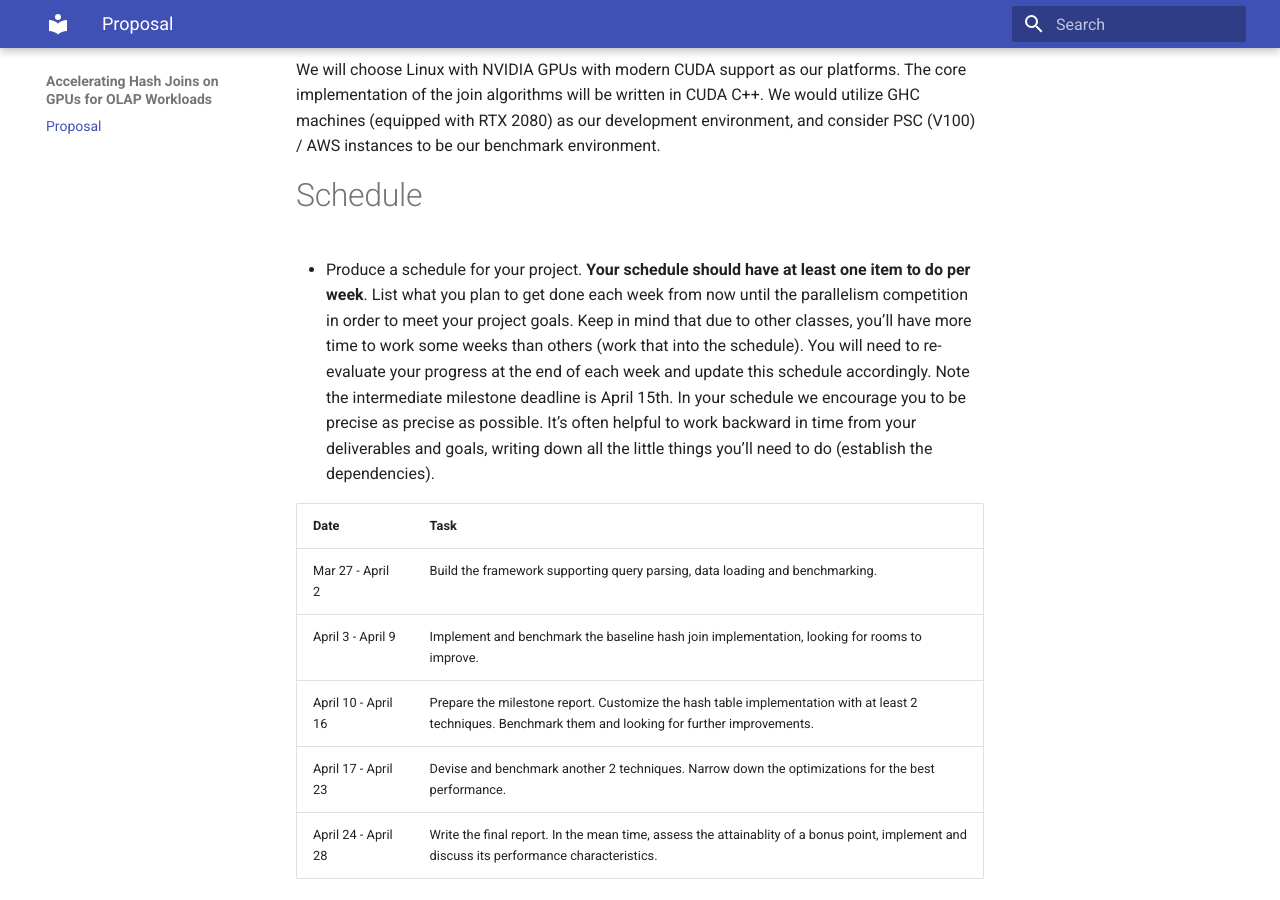
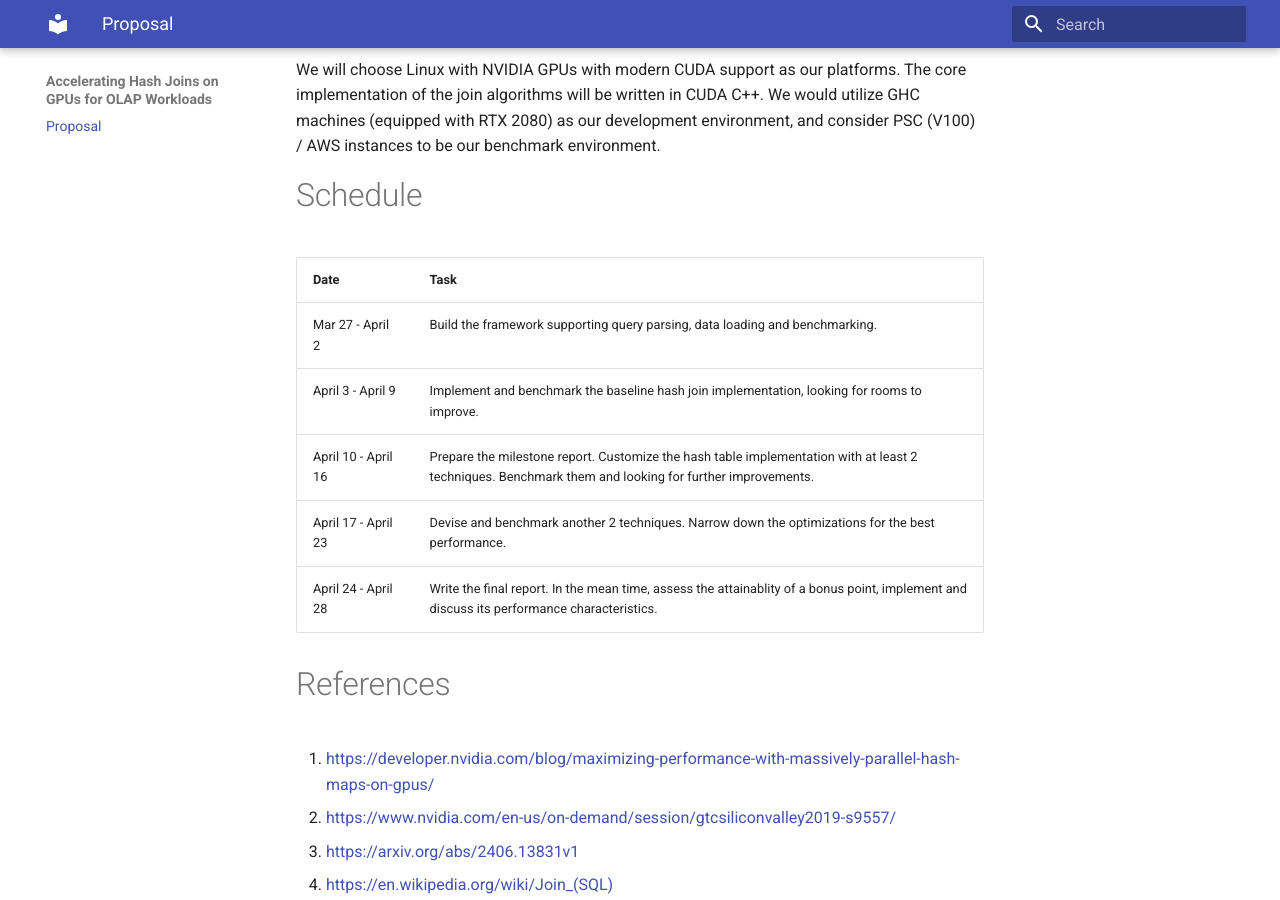
Before and after one commit to 15618-cuda-hash-join/project-docs, an MkDocs documentation site: the page built from docs/index.md, in a window 1280 px wide and 900 px high, scrolled down 3046 px. Built offline with MkDocs 1.6.1 and Material for MkDocs 9.7.7, drawn with Linux system fonts in a browser that asks for light colours.

Commit message:
chore: remove the instructions in `schedule`

```diff
--- a/docs/index.md
+++ b/docs/index.md
@@ -69,8 +69,6 @@ We will choose Linux with NVIDIA GPUs with modern CUDA support as our platforms.
 
 # Schedule
 
-- Produce a schedule for your project. **Your schedule should have at least one item to do per week**. List what you plan to get done each week from now until the parallelism competition in order to meet your project goals. Keep in mind that due to other classes, you’ll have more time to work some weeks than others (work that into the schedule). You will need to re-evaluate your progress at the end of each week and update this schedule accordingly. Note the intermediate milestone deadline is April 15th. In your schedule we encourage you to be precise as precise as possible. It’s often helpful to work backward in time from your deliverables and goals, writing down all the little things you’ll need to do (establish the dependencies).
-
 | Date | Task |
 | --- | --- |
 | Mar 27 - April 2 | Build the framework supporting query parsing, data loading and benchmarking. |
```
